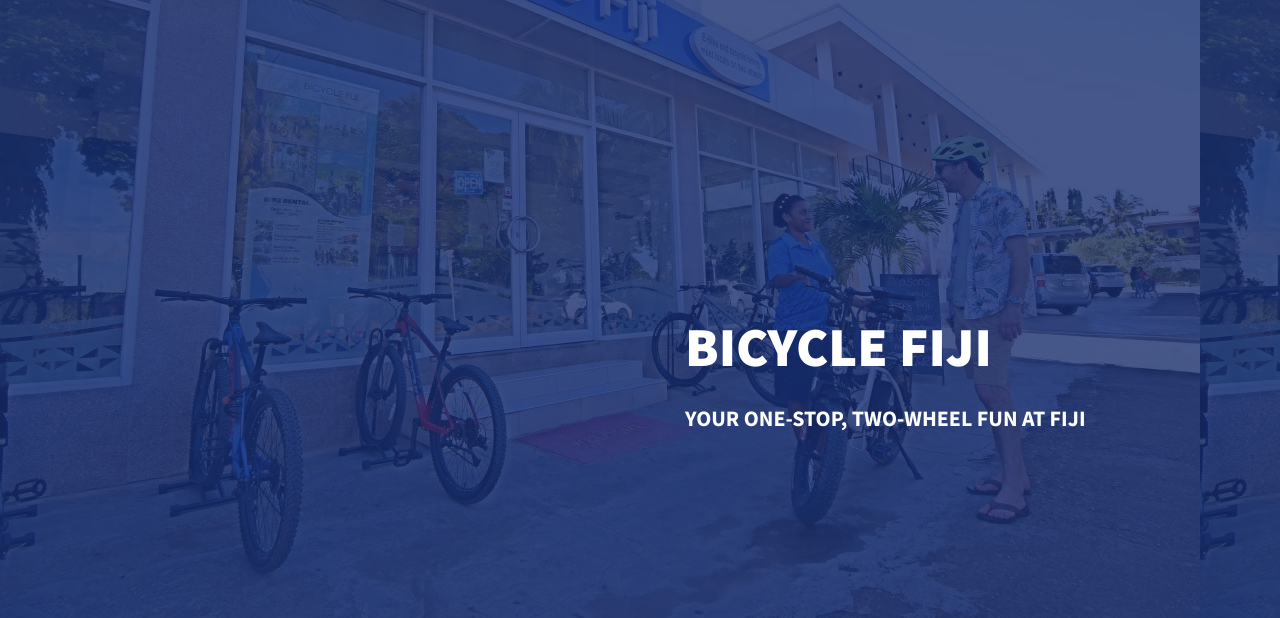
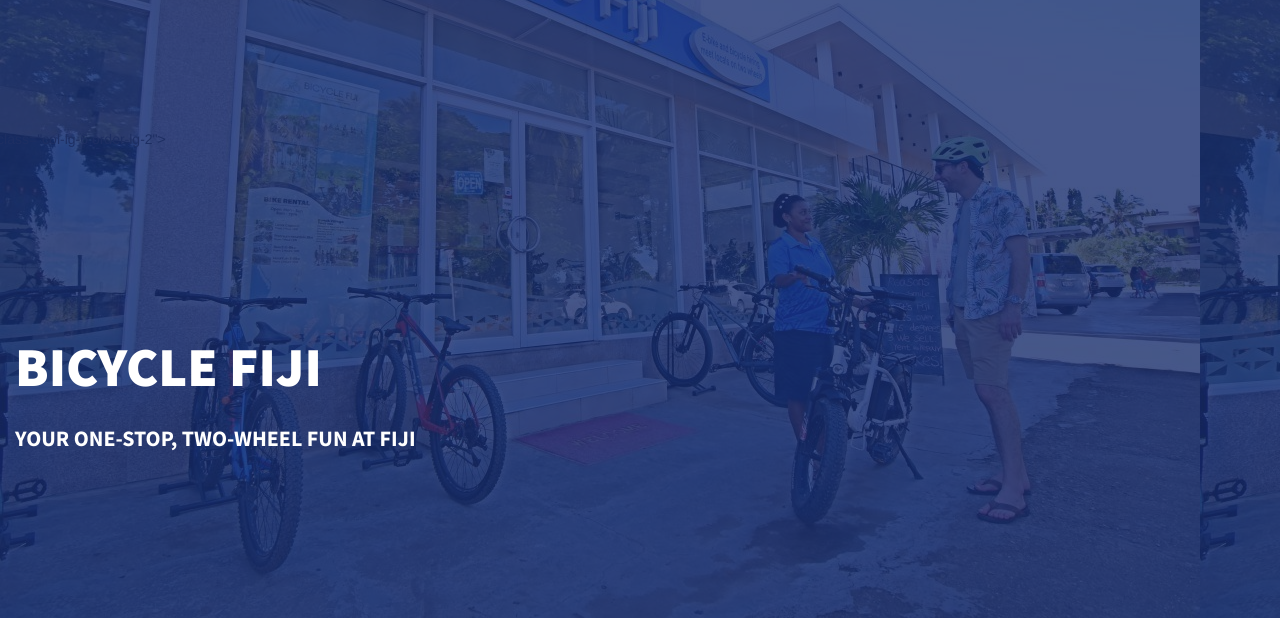
Before and after one commit to Hongxingdu/Bicycles-Rental-Website, a plain HTML site: page index.html in a window 1280 px wide. Shown: the part 181-799 px from the top of the page. Drawn offline with Linux system fonts and the light colour scheme; some packages are replaced by stand-ins of ours; a script that the page names is missing; a web font is replaced by a local one.

Commit message:
update: 2023-10-01 12:00:00 +0000

```diff
--- a/index.html
+++ b/index.html
@@ -129,17 +129,16 @@
         </div>
 
         <div class="wheel-start">
-           <img src="images/Bicycle-Fiji.jpg" alt="" class="wheel-img">
-            <div class="container padd-lr0">
-                <div class="col-lg-6 col-lg-push-6 ">
-                    <header class="wheel-header marg-lg-b100 marg-lg-t200  marg-md-b0 marg-md-t0">
-                        <h1>Bicycle Fiji  </h1>
-                        <span>Your one-stop, two-wheel fun at Fiji</span>
-
-                    </header>
-                </div>
-
+        <img src="images/Bicycle-Fiji.jpg" alt="people cycling in Fiji" class="wheel-img img-fluid" style="width:100%;height:auto;object-fit:cover;">
+        <div class="container-fluid padd-lr0">
+           <div class="row">
+            < class="col-lg-6 order-lg-2">
+                <header class="wheel-header marg-lg-b100 marg-lg-t200  marg-md-b0 marg-md-t0">
+                    <h1>Bicycle Fiji  </h1>
+                    <span>Your one-stop, two-wheel fun at Fiji</span>
+                </header>
             </div>
+        </div>
         </div>
          <div id="brm-online-booking" data-store="bicyclefiji2"></div>
                  <script src="https://app.booking.bike.rent/cbp-embed.js"></script>
```
